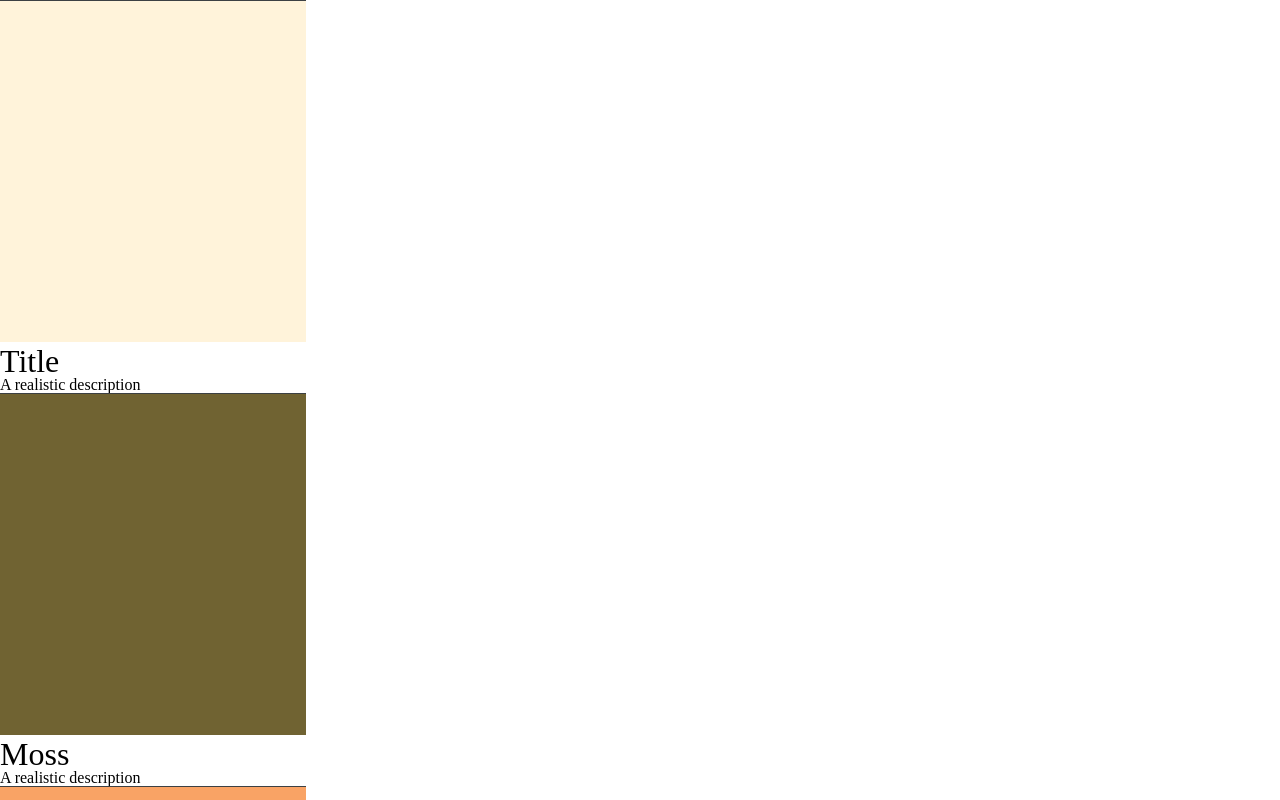
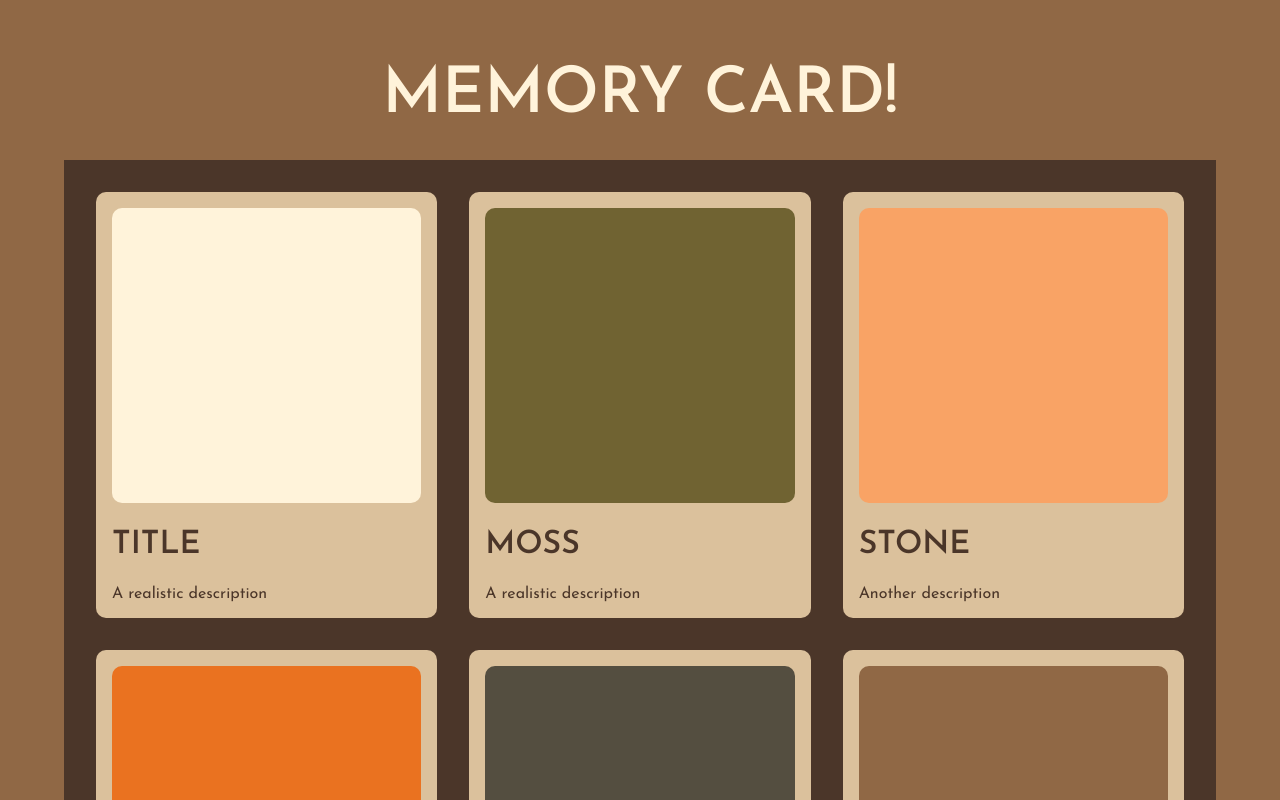
Before and after one commit to tramio/TOP-memory-card, a React (Create React App) app: page / in a window 1280 px wide. Shown: the top 800 px of the page. Built offline with nearby package versions, Linux system fonts and the light colour scheme.

Commit message:
add styling

```diff
--- a/src/components/Deck.js
+++ b/src/components/Deck.js
@@ -4,8 +4,6 @@ import useCards from "./useCards";
 
 const Deck = () => {
   const [baseDeck, setBaseDeck] = useState(useCards());
-
-  const newArray = [1, 2, 3, 4, 5, 6, 7, 8, 9, 10]
 
   function randomize(array) {
     const initialLength = array.length;
--- a/src/components/Main.js
+++ b/src/components/Main.js
@@ -4,6 +4,7 @@ import Deck from "./Deck";
 const Main = () => {
   return (
     <main>
+      <h1>Memory Card!</h1>
       <Deck />
     </main>
   );
--- a/src/styles/style.css
+++ b/src/styles/style.css
@@ -0,0 +1,69 @@
+@import url('https://fonts.googleapis.com/css2?family=Josefin+Sans:wght@400;600&display=swap');
+
+:root {
+  --color-1: #dbc19c;
+  --color-2: #906845;
+  --color-3: #4b3629;
+  --title: #fff3da;
+}
+
+body {
+  width: 100%;
+  font-family: 'Josefin Sans', sans-serif;
+  font-weight: 400;
+  background-color: var(--color-2);
+  color: var(--color-3);
+}
+
+h1,
+h2 {
+  font-weight: 600;
+  text-transform: uppercase;
+}
+
+main {
+  padding: 2rem;
+  display: flex;
+  flex-flow: column;
+  align-items: center;
+}
+
+main>h1 {
+  color: var(--title);
+  font-size: clamp(2.5rem, -0.875rem + 8.333vw, 4rem);
+  margin: 2rem 0;
+}
+
+img {
+  width: 100%;
+  height: 75%;
+  border-radius: 10px;
+  object-fit: cover;
+  object-position: 0 50%;
+  box-sizing: border-box;
+}
+
+.deck {
+  height: auto;
+  width: 90vw;
+  padding: 2rem;
+  display: grid;
+  grid-template-rows: repeat(auto-fill, 1fr);
+  grid-template-columns: repeat(auto-fit, minmax(16rem, 1fr));
+  gap: 2rem;
+  background-color: var(--color-3);
+}
+
+.card {
+  padding: 1rem;
+  display: flex;
+  flex-flow: column;
+  justify-content: space-between;
+  border-radius: 10px;
+  box-sizing: border-box;
+  background-color: var(--color-1);
+}
+
+.card h1 {
+  color: var(--color-3);
+}
```
